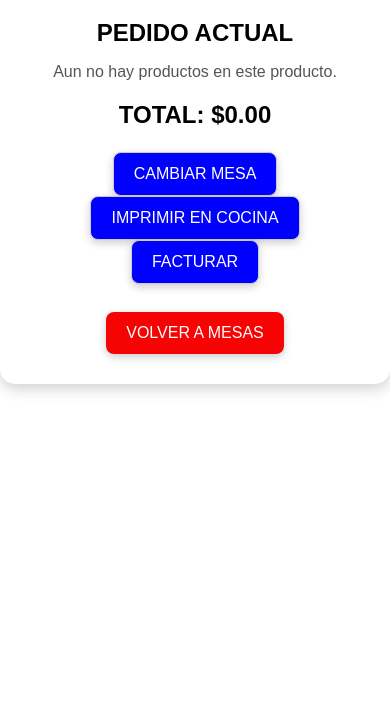
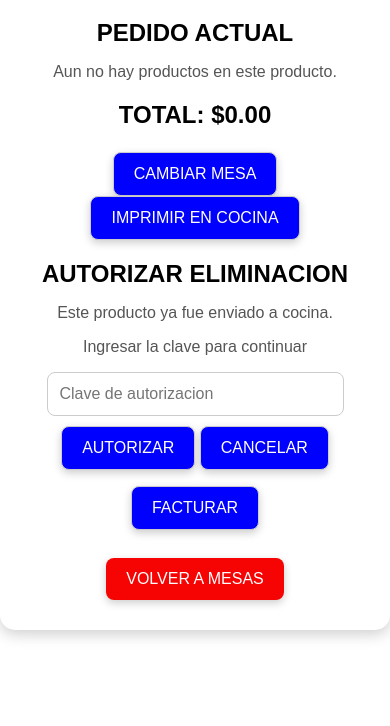
Before and after one commit to javierguillermorodriguezgonzal-droid/sistema-facturacion, a Flask app: page /pedido/1/factura.html in a window 390 px wide. Shown: the part 859-1585 px from the top of the page. Before the commit the page ends 1252 px from the top, so only its background shows below. Run offline with Flask 3, Linux system fonts and the light colour scheme; data comes from the database, SQL or seed files in the repository.

Commit message:
actualizacion de sistema de facturacion

```diff
--- a/templates/agregar_producto_venta.html
+++ b/templates/agregar_producto_venta.html
@@ -94,6 +94,27 @@
     <div id="mensaje-comanda" class="mensaje-comanda">
         PEDIDO ENVIADO EXITOSAMENTE
     </div>
+    <div id="popup-autorizacion" class="popup-fondo">
+        <div class="popup-contenido">
+            <h2>AUTORIZAR ELIMINACION</h2>
+            <p> Este producto ya fue enviado a cocina.</p>
+            <p>Ingresar la clave para continuar</p>
+            <input
+            type="password"
+            id="Clave-autorizacion"
+            placeholder="Clave de autorizacion"
+            >
+
+            <button type="button" onclick="autprizarEliminacion()">
+                AUTORIZAR
+            </button>
+            <button type="button" onclick="cerrarAutorizacion()">
+                 CANCELAR
+                </button>
+                <p id="error-autorizadp"></p>
+        </div>
+    </div>
+
     <script>
         function abrirComanda() {
             const url = {{ url_for(
```
Also changed, not shown: HTML/estilos.css (+39 -0 lines).
